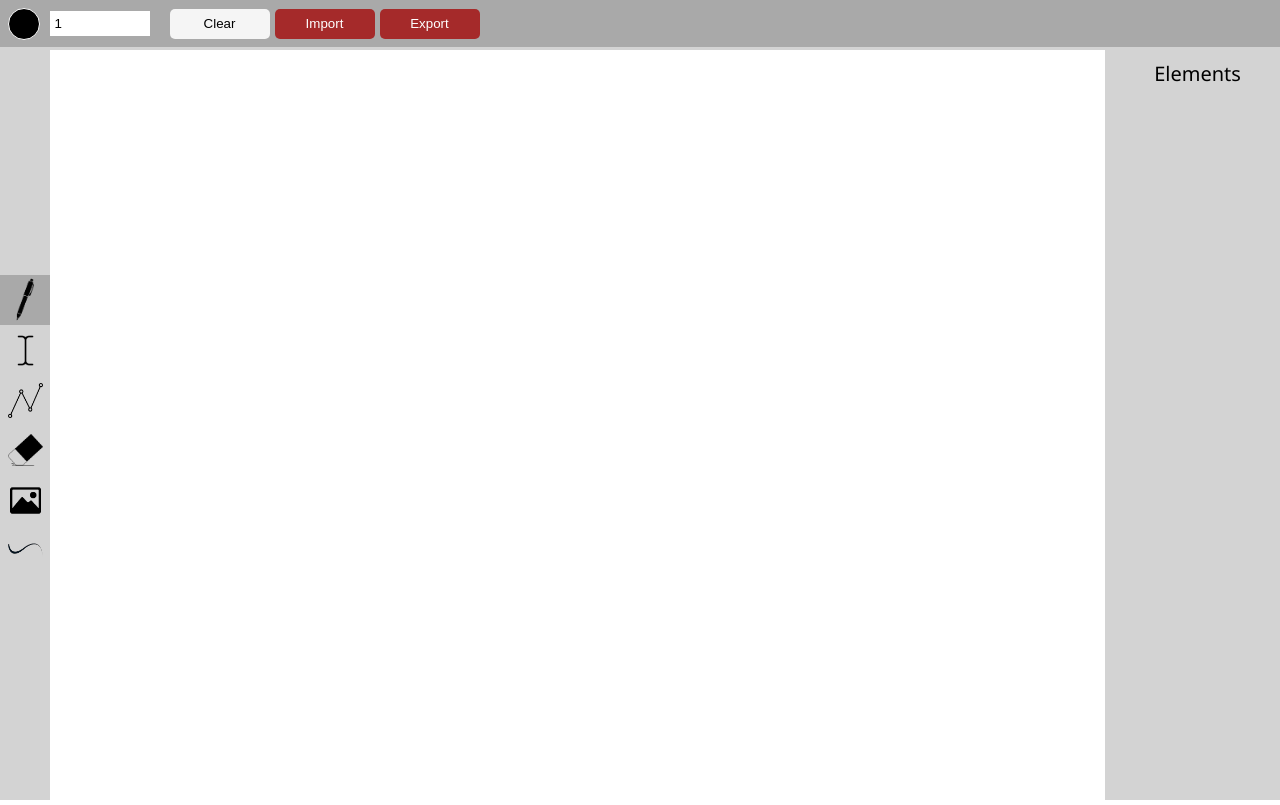
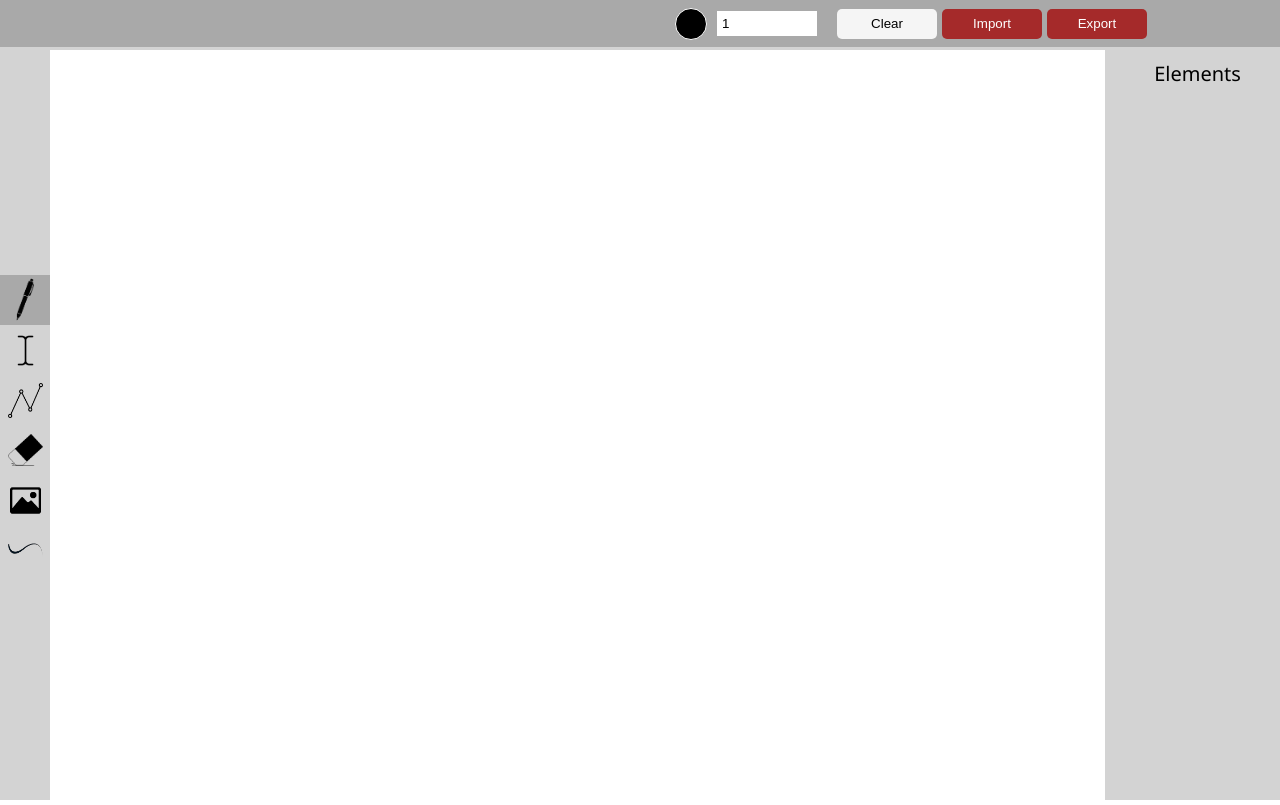
Before and after one commit to AshishAntil07/Sketchboard, a PHP site: page / in a window 1280 px wide. Run offline with PHP 8.4, Linux system fonts and the light colour scheme.

Commit message:
Update index.php

```diff
--- a/index.php
+++ b/index.php
@@ -479,6 +479,8 @@ topBar.setAttribute('style', `
 const wrapper = document.createElement('div');
 wrapper.setAttribute('style', `
   display: flex;
+  width: 100%;
+  justify-content: flex-end;
   align-items: center;
 `)
 
```
